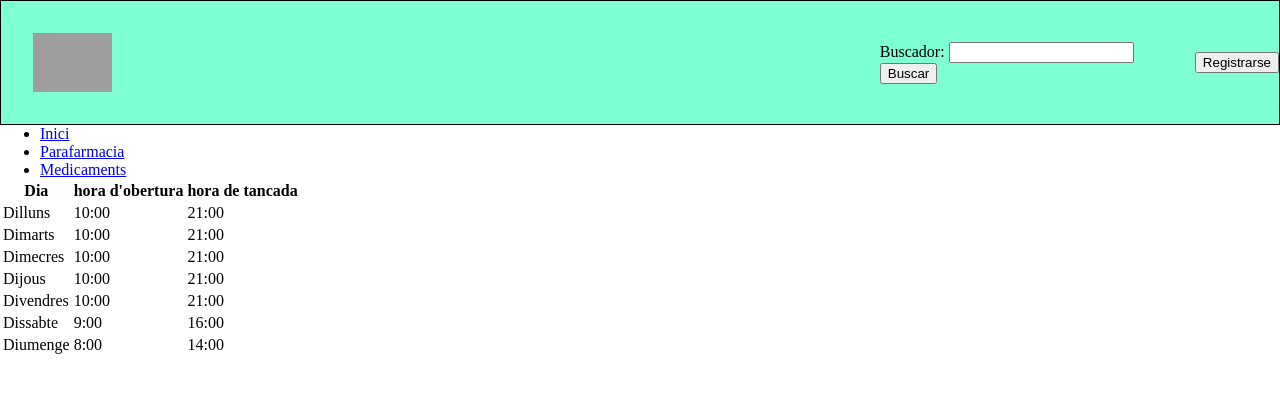
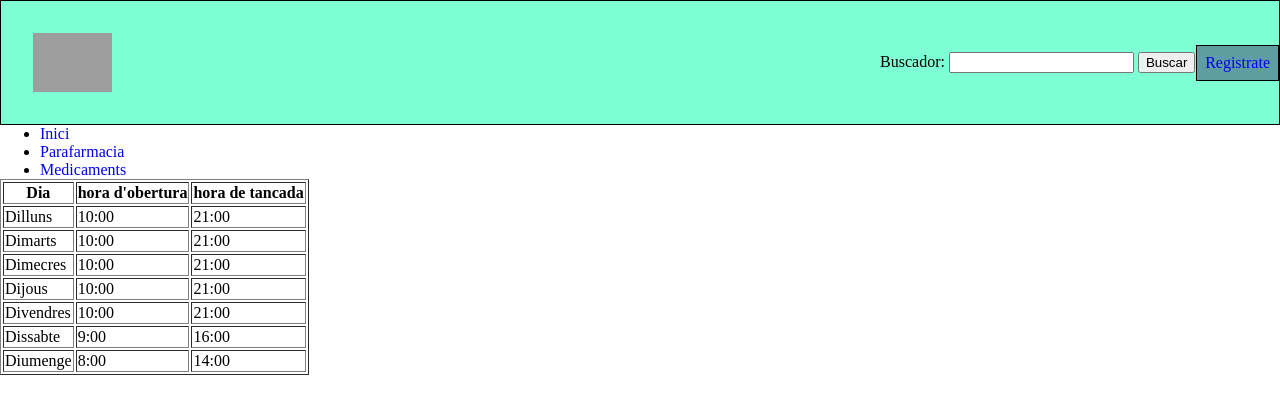
Before and after one commit to Night0636/WebFarmaciaCuevas, a plain HTML site: page index.html in a window 1280 px wide. Drawn offline with Linux system fonts and the light colour scheme; grey boxes are pictures that could not be loaded.

Commit message:
Indice+css
En el indice he cambiado  el funcionamento de registrarse ahora si te lleva hacia la pagina de registro y en css he cambiado el color

```diff
--- a/css/style.css
+++ b/css/style.css
@@ -1,5 +1,6 @@
 *{
     margin: 0em;
+    text-decoration: none;
 }
 
 body{
@@ -41,3 +42,10 @@ header .logo{
     flex: 4;
     margin-left: 50em;
 }
+
+.linkButton{
+    border: 1px solid black;
+    padding: 0.5em;
+
+    background-color: cadetblue;
+}
--- a/index.html
+++ b/index.html
@@ -20,10 +20,7 @@
 				<button type="submit">Buscar</button>
 			</form>
 
-			<form class="boton1" action="" target="register.html">
-				<button type="button">Registrarse</button>
-				<a></a>
-			</form>
+			<p class="linkButton"><a href="./web/registerpage.html">Registrate</a></p>
 
 		</header>
 		<nav>
@@ -34,9 +31,11 @@
 			</ul>
 		</nav>
 		<main>
-			<table>
+			<table border="1em">
 				<tr>
-					<th>Dia</th><th>hora d'obertura</th><th>hora de tancada</th>
+					<th>Dia</th>
+					<th>hora d'obertura</th>
+					<th>hora de tancada</th>
 				</tr>
 					<tr><td>Dilluns</td><td>10:00</td><td>21:00</td></tr>
 					<tr><td>Dimarts</td><td>10:00</td><td>21:00</td></tr>
```
Also changed, not shown: 1 other file.
